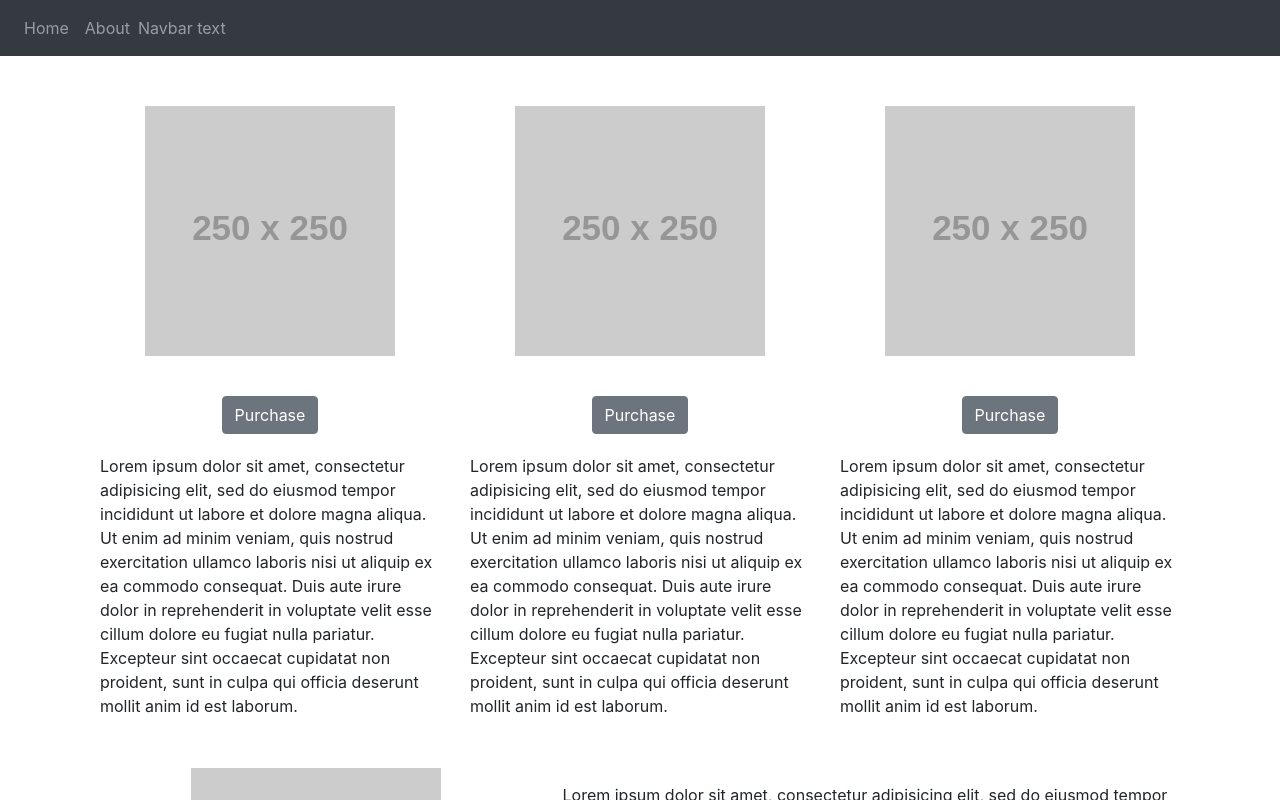
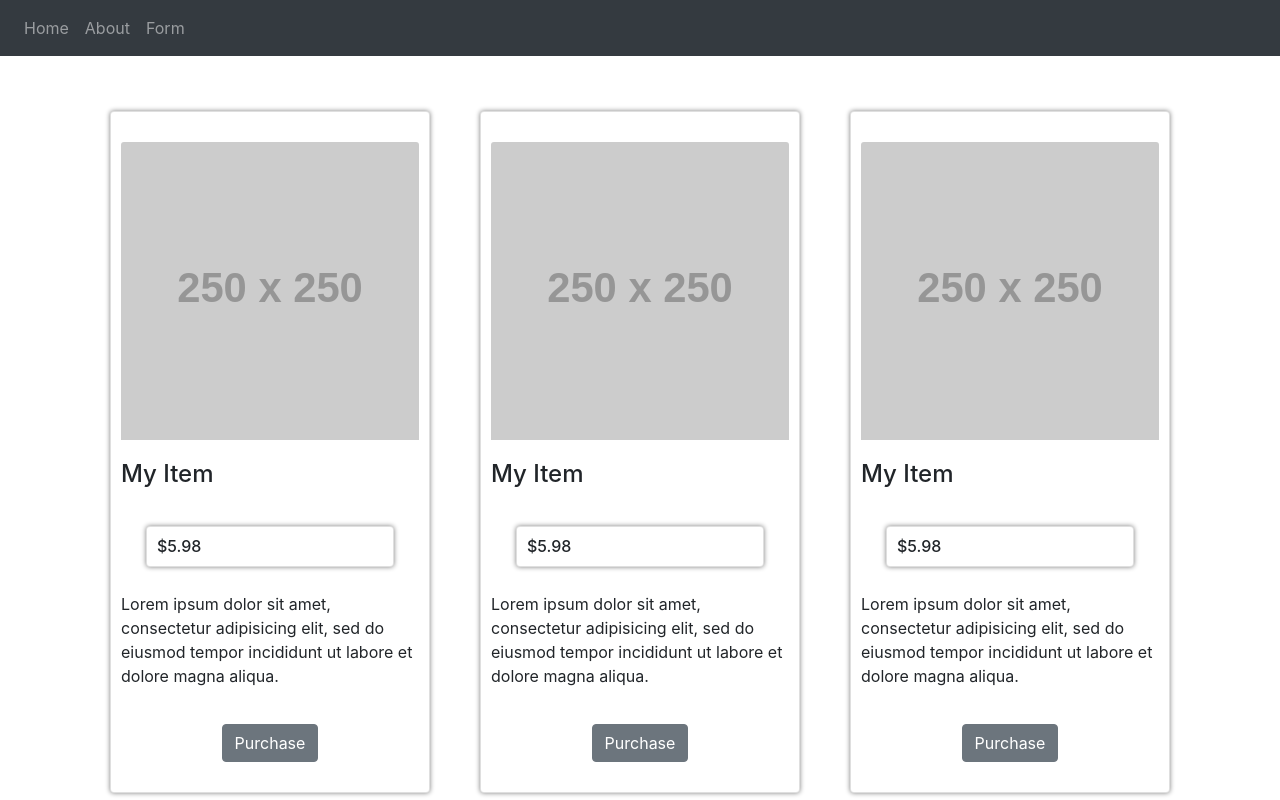
Before and after one commit to mattstermh93/Bootstrap-website-template, a plain HTML site: page index.html in a window 1280 px wide. Shown: the top 800 px of the page. Drawn offline with nearby package versions, Linux system fonts and the light colour scheme; placeholder pictures from the web are drawn by us.

Commit message:
added bootstrap cards

```diff
--- a/css/main.css
+++ b/css/main.css
@@ -19,8 +19,29 @@ figcaption {
   text-align: center;
 }
 
+.btn-primary {
+  color: rgba(255,255,255, .5);
+  background-color: #343a40!important;
+  border-color: #343a40!important;
+}
+
 footer {
   background-color: #343a40!important;
   color: rgba(255,255,255,.5);
   padding: 25px;
 }
+
+.form-control {
+  border-radius: 0px;
+}
+
+.card-subtitle {
+  font-style: italic;
+  padding-bottom: 15px;
+}
+
+.card {
+  margin: 25px;
+  padding: 10px;
+  box-shadow: 0px 0px 5px 0px grey;
+}
--- a/index.html
+++ b/index.html
@@ -2,7 +2,7 @@
 <html lang="en" dir="ltr">
   <head>
     <meta charset="utf-8">
-      <title>Home Page</title>
+      <title>Home</title>
   </head>
     <body>
       <div class="row">
@@ -16,14 +16,12 @@
     <a class="nav-link" href="#">Home</a>
   </li>
     <li class="nav-item">
-        <a class="nav-link" href="../html/about.html">About</a>
+      <a class="nav-link" href="/html/about.html">About</a>
+    </li>
+    <li class="nav-item">
+      <a class="nav-link" href="/html/form.html">Form</a>
     </li>
   </ul>
-
-  <!-- Navbar text-->
-  <span class="navbar-text">
-    Navbar text
-  </span>
 
 </nav>
 
@@ -34,59 +32,29 @@
 <main>
   <div class="container">
     <div class="row extra-margin">
-      <div class="col-md-4">
-        <div class="row">
-          <div class="col-md">
-          <img class = "center" src="http://placehold.it/250x250"   alt="image">
+      <div class="col-md card">
+          <img class = "center card-img-top" src="http://placehold.it/250x250"   alt="image">
+          <h4 class="card-title">My Item</h4>
+          <h6 class="card subtitle">$5.98</h6>
+          <p class="card-text">Lorem ipsum dolor sit amet, consectetur adipisicing elit, sed do eiusmod tempor incididunt ut labore et dolore magna aliqua.</p>
+          <button type="button" class="btn btn-secondary center">Purchase </button>
         </div> <!-- ends col picture -->
-    </div>
-        <div class="row">
-        <div class="col-md">
+
+        <div class="col-md card">
+            <img class = "center card-img-top" src="http://placehold.it/250x250"   alt="image">
+            <h4 class="card-title">My Item</h4>
+            <h6 class="card subtitle">$5.98</h6>
+            <p class="card-text">Lorem ipsum dolor sit amet, consectetur adipisicing elit, sed do eiusmod tempor incididunt ut labore et dolore magna aliqua.</p>
             <button type="button" class="btn btn-secondary center">Purchase </button>
-        </div> <!--ends col for button -->
-        </div> <!-- ends second row -->
-        <div class="row">
-          <div class="col-md">
-            Lorem ipsum dolor sit amet, consectetur adipisicing elit, sed do eiusmod tempor incididunt ut labore et dolore magna aliqua. Ut enim ad minim veniam, quis nostrud exercitation ullamco laboris nisi ut aliquip ex ea commodo consequat. Duis aute irure dolor in reprehenderit in voluptate velit esse cillum dolore eu fugiat nulla pariatur. Excepteur sint occaecat cupidatat non proident, sunt in culpa qui officia deserunt mollit anim id est laborum.
-          </div> <!--  ends lorem col -->
-        </div> <!-- ends third row -->
+          </div> <!-- ends col picture -->
 
-      </div>
-      <div class="col-md-4">
-        <div class="row">
-          <div class="col-md">
-          <img class = "center" src="http://placehold.it/250x250"   alt="image">
+          <div class="col-md card">
+              <img class = "center card-img-top" src="http://placehold.it/250x250"   alt="image">
+              <h4 class="card-title">My Item</h4>
+              <h6 class="card subtitle">$5.98</h6>
+              <p class="card-text">Lorem ipsum dolor sit amet, consectetur adipisicing elit, sed do eiusmod tempor incididunt ut labore et dolore magna aliqua.</p>
+              <button type="button" class="btn btn-secondary center">Purchase </button>
             </div> <!-- ends col picture -->
-      </div>
-          <div class="row">
-            <div class="col-md">
-              <button type="button" class="btn btn-secondary center">Purchase </button>
-          </div> <!--ends col for button -->
-          </div> <!-- ends second row -->
-        <div class="row">
-          <div class="col-md">
-            Lorem ipsum dolor sit amet, consectetur adipisicing elit, sed do eiusmod tempor incididunt ut labore et dolore magna aliqua. Ut enim ad minim veniam, quis nostrud exercitation ullamco laboris nisi ut aliquip ex ea commodo consequat. Duis aute irure dolor in reprehenderit in voluptate velit esse cillum dolore eu fugiat nulla pariatur. Excepteur sint occaecat cupidatat non proident, sunt in culpa qui officia deserunt mollit anim id est laborum.
-          </div> <!--  ends lorem col -->
-        </div> <!-- ends third row -->
-      </div>
-    <div class="col-md-4">
-      <div class="row">
-        <div class="col-md">
-          <img class = "center" src="http://placehold.it/250x250"   alt="image">
-        </div> <!-- ends col picture -->
-      </div>
-        <div class="row">
-          <div class="col-md">
-            <button type="button" class="btn btn-secondary center">Purchase </button>
-        </div> <!--ends col for button -->
-      </div> <!-- ends second row -->
-        <div class="row">
-          <div class="col-md">
-            Lorem ipsum dolor sit amet, consectetur adipisicing elit, sed do eiusmod tempor incididunt ut labore et dolore magna aliqua. Ut enim ad minim veniam, quis nostrud exercitation ullamco laboris nisi ut aliquip ex ea commodo consequat. Duis aute irure dolor in reprehenderit in voluptate velit esse cillum dolore eu fugiat nulla pariatur. Excepteur sint occaecat cupidatat non proident, sunt in culpa qui officia deserunt mollit anim id est laborum.
-          </div> <!--  ends lorem col -->
-        </div> <!-- ends third row -->
-      </div>
-    </div> <!-- end first main row -->
 
     <div class="row extra-margin">
       <div class="col-md-5">
```
Also changed, not shown: html/about.html (+3 -7 lines), html/form.html (added, +80 -0 lines). Lines whose indentation alone changed are shown as unchanged.
